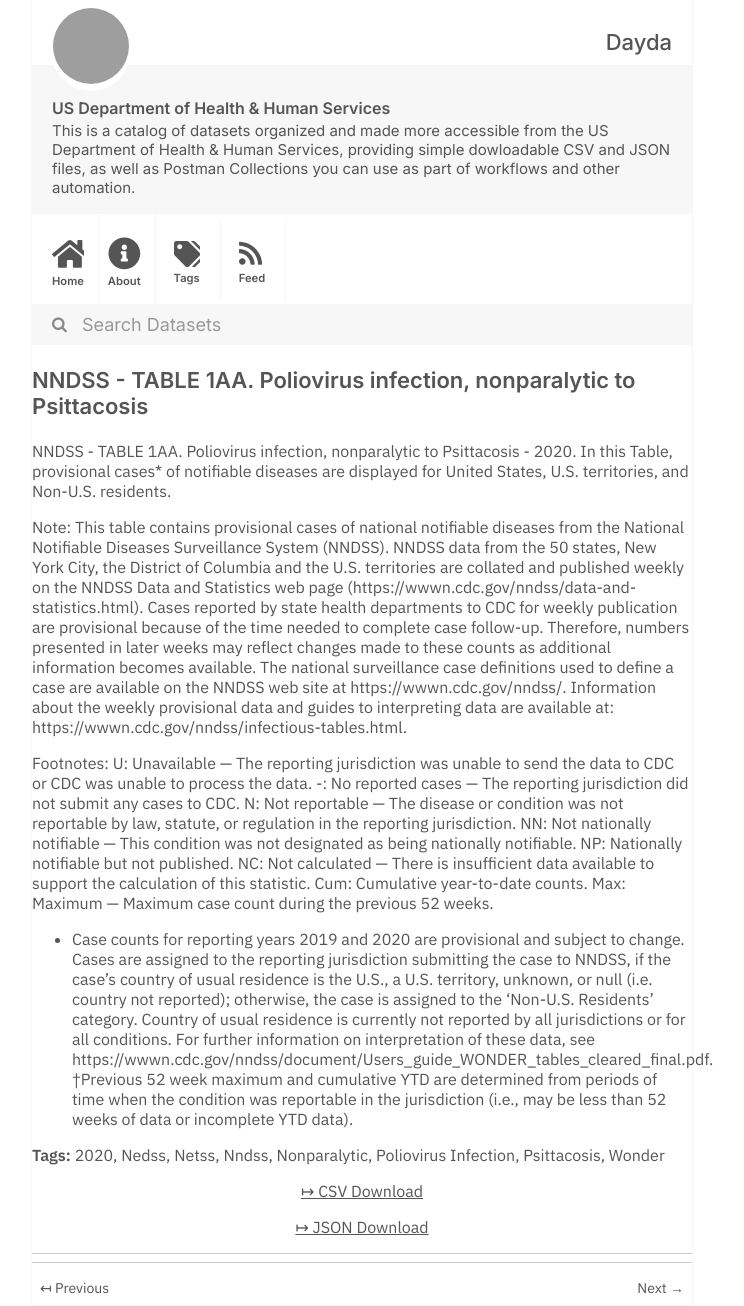
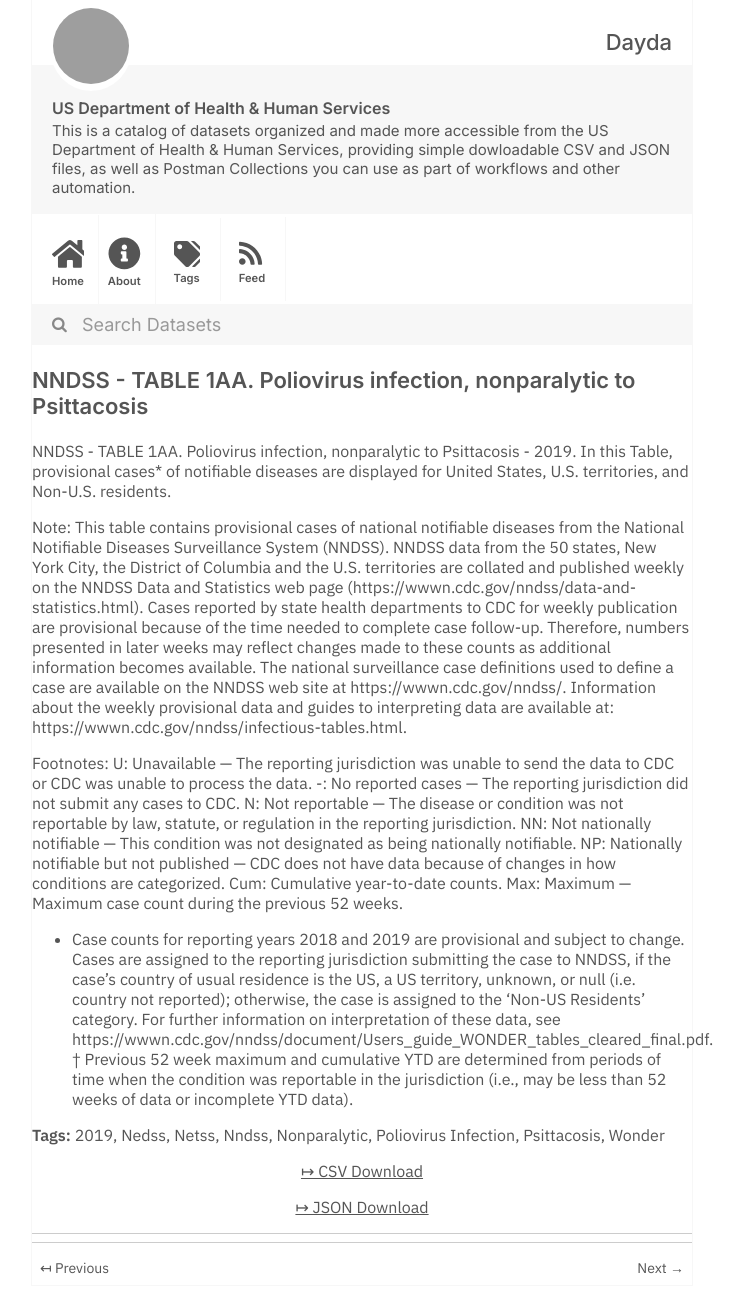
Before and after one commit to dayda-entities/us-department-of-health-and-human-services, a Jekyll site: the page built from _posts/2020-11-10-nndss-table-1aa.-poliovirus-infection-nonparalytic-to-psittacosis.md, in a window 1280 px wide. Shown: the whole page, without its empty margins (278-1022 px from the left). Built offline with Jekyll 4.4.1, drawn with Linux system fonts in a browser that asks for light colours; grey boxes are pictures that could not be loaded.

Commit message:
Publish Data

```diff
--- a/_posts/2020-11-10-nndss-table-1aa.-poliovirus-infection-nonparalytic-to-psittacosis.md
+++ b/_posts/2020-11-10-nndss-table-1aa.-poliovirus-infection-nonparalytic-to-psittacosis.md
@@ -1,11 +1,11 @@
 ---
-title: 'NNDSS - TABLE 1AA. Poliovirus infection, nonparalytic to Psittacosis'
-created: '2020-11-10T16:16:32.662637'
-modified: '2021-04-17T02:48:01.601633'
+title: 'NNDSS - TABLE 1AA.  Poliovirus infection, nonparalytic to Psittacosis'
+created: '2020-11-10T16:18:49.672192'
+modified: '2021-04-17T02:39:03.417339'
 state: active
 type: dataset
 tags:
-  - '2020'
+  - '2019'
   - Nedss
   - Netss
   - Nndss
@@ -14,12 +14,12 @@ tags:
   - Psittacosis
   - Wonder
 groups: []
-csv_url: 'https://data.cdc.gov/api/views/52kh-2h7i/rows.csv?accessType=DOWNLOAD'
-json_url: 'https://data.cdc.gov/api/views/52kh-2h7i/rows.json?accessType=DOWNLOAD'
+csv_url: 'https://data.cdc.gov/api/views/axgy-8qey/rows.csv?accessType=DOWNLOAD'
+json_url: 'https://data.cdc.gov/api/views/axgy-8qey/rows.json?accessType=DOWNLOAD'
 layout: post
 
 ---
-NNDSS - TABLE 1AA. Poliovirus infection, nonparalytic to Psittacosis - 2020. In this Table, provisional cases* of notifiable diseases are displayed for United States, U.S. territories, and Non-U.S. residents.
+NNDSS - TABLE 1AA.  Poliovirus infection, nonparalytic to Psittacosis - 2019. In this Table, provisional cases* of notifiable diseases are displayed for United States, U.S. territories, and Non-U.S. residents.
 
 Note:
 This table contains provisional cases of national notifiable diseases from the National Notifiable Diseases Surveillance System (NNDSS). NNDSS data from the 50 states, New York City, the District of Columbia and the U.S. territories are collated and published weekly on the NNDSS Data and Statistics web page (https://wwwn.cdc.gov/nndss/data-and-statistics.html). Cases reported by state health departments to CDC for weekly publication are provisional because of the time needed to complete case follow-up. Therefore, numbers presented in later weeks may reflect changes made to these counts as additional information becomes available. The national surveillance case definitions used to define a case are available on the NNDSS web site at https://wwwn.cdc.gov/nndss/. Information about the weekly provisional data and guides to interpreting data are available at: https://wwwn.cdc.gov/nndss/infectious-tables.html.
@@ -29,9 +29,8 @@ U: Unavailable — The reporting jurisdiction was unable to send the data to CDC
 -: No reported cases — The reporting jurisdiction did not submit any cases to CDC.
 N: Not reportable — The disease or condition was not reportable by law, statute, or regulation in the reporting jurisdiction.
 NN: Not nationally notifiable — This condition was not designated as being nationally notifiable.
-NP: Nationally notifiable but not published.
-NC: Not calculated — There is insufficient data available to support the calculation of this statistic.
+NP: Nationally notifiable but not published — CDC does not have data because of changes in how conditions are categorized.
 Cum: Cumulative year-to-date counts.
- Max: Maximum — Maximum case count during the previous 52 weeks.
-  * Case counts for reporting years 2019 and 2020 are provisional and subject to change. Cases are assigned to the reporting jurisdiction submitting the case to NNDSS, if the case's country of usual residence is the U.S., a U.S. territory, unknown, or null (i.e. country not reported); otherwise, the case is assigned to the 'Non-U.S. Residents' category. Country of usual residence is currently not reported by all jurisdictions or for all conditions. For further information on interpretation of these data, see https://wwwn.cdc.gov/nndss/document/Users_guide_WONDER_tables_cleared_final.pdf.
-†Previous 52 week maximum and cumulative YTD are determined from periods of time when the condition was reportable in the jurisdiction (i.e., may be less than 52 weeks of data or incomplete YTD data).
+Max: Maximum — Maximum case count during the previous 52 weeks.
+* Case counts for reporting years 2018 and 2019 are provisional and subject to change. Cases are assigned to the reporting jurisdiction submitting the case to NNDSS, if the case's country of usual residence is the US, a US territory, unknown, or null (i.e. country not reported); otherwise, the case is assigned to the 'Non-US Residents' category. For further information on interpretation of these data, see https://wwwn.cdc.gov/nndss/document/Users_guide_WONDER_tables_cleared_final.pdf.
+† Previous 52 week maximum and cumulative YTD are determined from periods of time when the condition was reportable in the jurisdiction (i.e., may be less than 52 weeks of data or incomplete YTD data).
```
